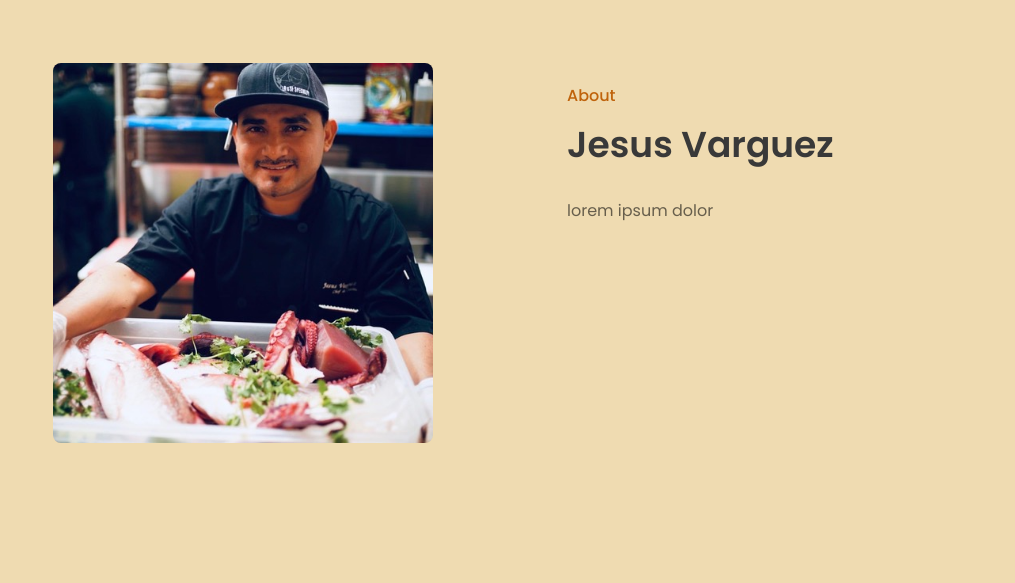
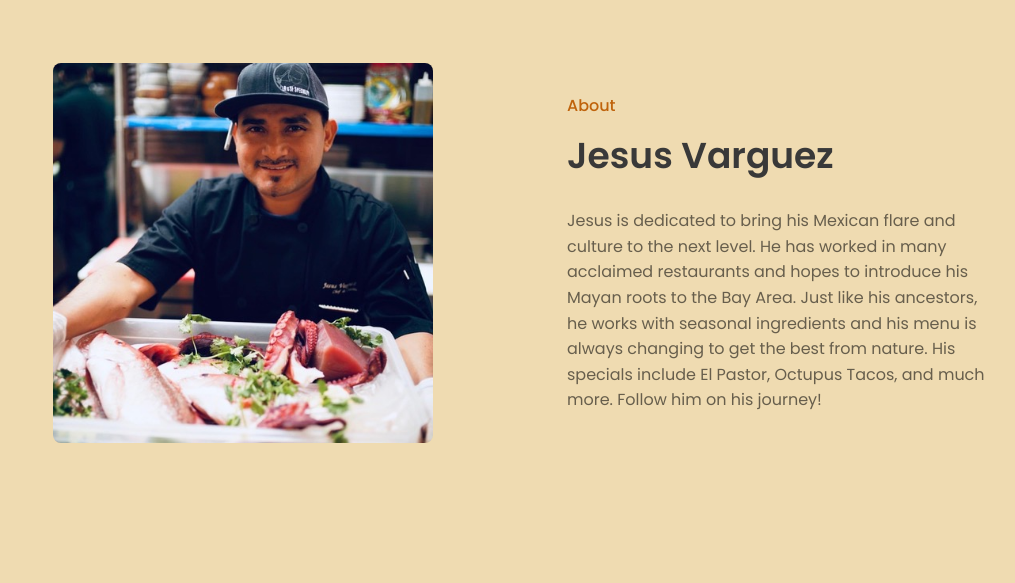
Before and after one commit to nikhilsomanchi/PrehispanicMxCuisine, a plain HTML site: page index.html in a window 1280 px wide. Shown: the part 1219-1802 px from the top of the page, without its empty margins (129-1144 px from the left). Drawn offline with nearby package versions, Linux system fonts and the light colour scheme.

Commit message:
added owner desc

```diff
--- a/index.html
+++ b/index.html
@@ -57,7 +57,15 @@
                     <div class="about__data">
                         <span class="section-subtitle about__initial">About</span>
                         <h2 class="section-title about__initial">Jesus Varguez</h2>
-                        <p class="about__description">lorem ipsum dolor</p>
+                        <p class="about__description">Jesus is dedicated to
+                            bring his Mexican flare and
+                            culture to the next level.
+                            He has worked in many acclaimed restaurants and
+                            hopes to introduce his Mayan roots to the Bay Area.
+                            Just like his ancestors, he works with seasonal
+                            ingredients and his menu is always changing to
+                            get the best from nature. His specials include El Pastor, Octupus Tacos, and much more.
+                            Follow him on his journey!</p>
                     </div>
 
                     <img src="img/880C8A9E-8416-4C59-81FB-34745B024670.jpeg" alt="" class="about__img">
--- a/styles.css
+++ b/styles.css
@@ -148,7 +148,6 @@ img{
     z-index: var(--z-fixed);
   }
 }
-
 .nav__item{
   margin-bottom: var(--mb-2);
 }
@@ -245,6 +244,7 @@ img{
   /* width: 300px; */
   /* justify-self: center; */
   padding-left: 100px;
+  padding-top: 60px;
 }
 
 .button{
@@ -265,9 +265,7 @@ img{
 }
 
 @media screen and (min-width: 768px){
-    .about__description{
-        margin-bottom: 200px;
-    }
+
 }
 
 .about__img{
```
